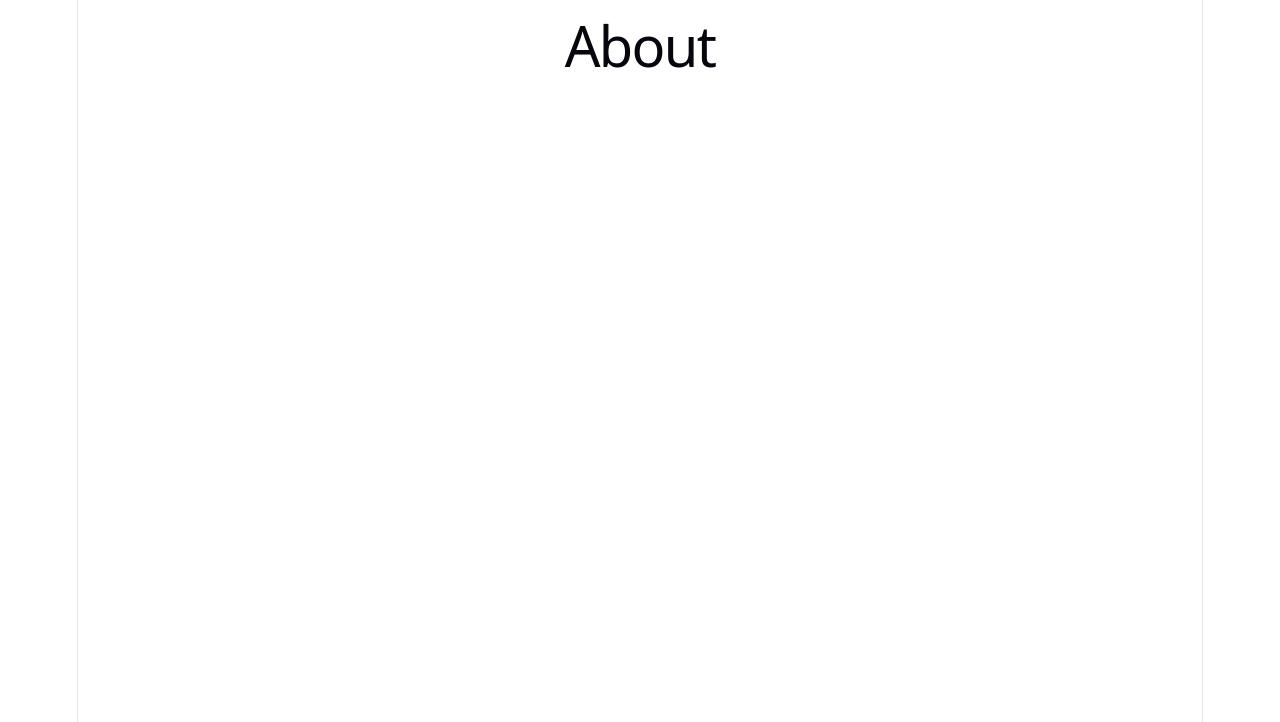
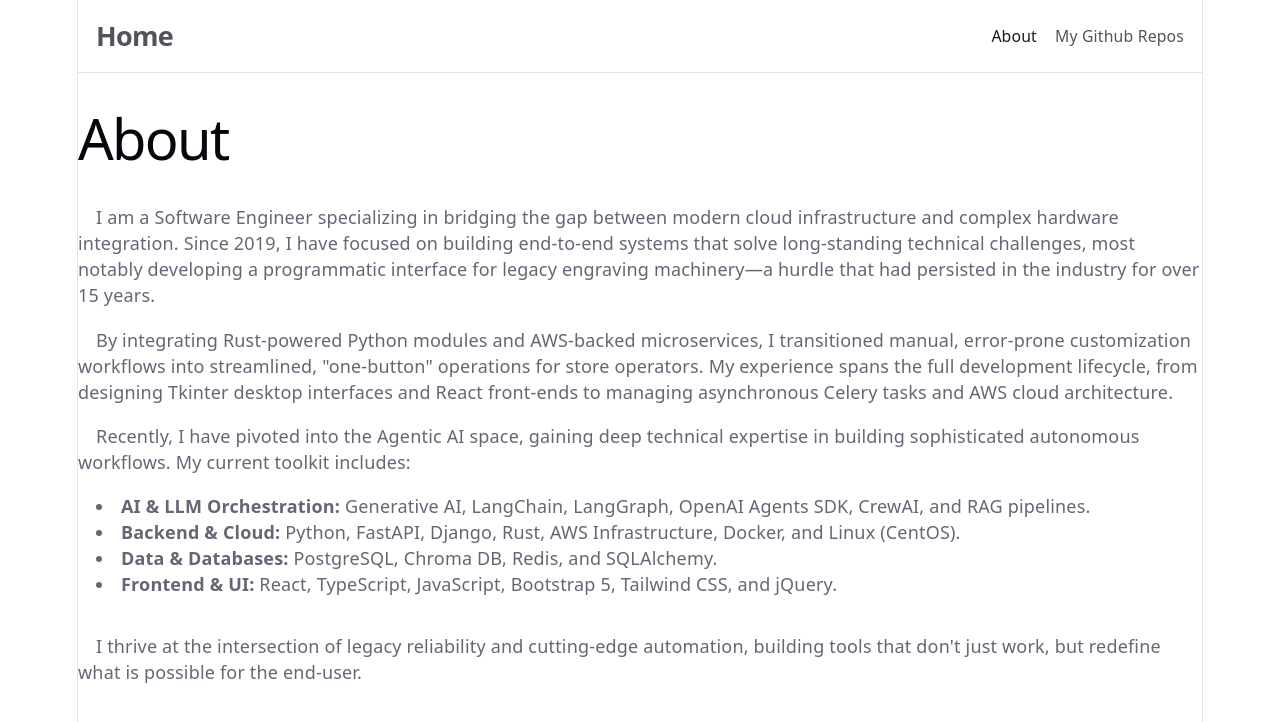
Before and after one commit to Shmacked/Portfolio, a React app: page /about in a window 1280 px wide. Shown: the top 722 px of the page. Built offline with nearby package versions, Linux system fonts and the light colour scheme; the HTML template or start-up script is replaced by a standard one.

Commit message:
loading cards; repositories displayed; about me section updated; added navbar.

```diff
--- a/package.json
+++ b/package.json
@@ -11,6 +11,7 @@
   },
   "dependencies": {
     "@tailwindcss/vite": "^4.2.2",
+    "axios": "^1.13.6",
     "react": "^19.2.4",
     "react-dom": "^19.2.4",
     "react-router-dom": "^7.13.2",
--- a/src/App.tsx
+++ b/src/App.tsx
@@ -2,15 +2,18 @@ import './App.css'
 import { BrowserRouter, Route, Routes } from 'react-router-dom'
 import Home from './pages/Home.tsx'
 import About from './pages/About.tsx'
-
+import MyRepos from './pages/MyRepos.tsx'
+import NavBar from './components/NavBar.tsx'
 
 function App() {
   return (
     <>
       <BrowserRouter basename={import.meta.env.BASE_URL}>
+        <NavBar />
         <Routes>
           <Route path="/" element={<Home />} />
           <Route path="/about" element={<About />} />
+          <Route path="/my-repos" element={<MyRepos />} />
         </Routes>
       </BrowserRouter>
     </>
--- /dev/null
+++ b/src/components/NavBar.tsx
@@ -0,0 +1,33 @@
+import React from 'react'
+import { NavLink } from 'react-router-dom'
+
+const NavBar: React.FunctionComponent = () => {
+    return (
+        <nav className="sticky top-0 z-50 bg-white dark:bg-zinc-900 border-b border-zinc-200 dark:border-zinc-800">
+            <div className="container mx-auto px-4 py-4 flex items-center justify-between">
+                <NavLink to="/" end className={({isActive}) => isActive ?
+                    "text-2xl font-bold tracking-tight text-zinc-900 dark:text-zinc-100":
+                    "text-2xl font-bold tracking-tight text-zinc-600 dark:text-zinc-400 hover:text-zinc-900 dark:hover:text-zinc-100"
+                }>
+                    Home
+                </NavLink>
+                <span className="flex items-center gap-4">
+                    <NavLink to="/about" end className={({isActive}) => isActive ?
+                        "text-sm font-medium text-zinc-900 dark:text-zinc-100":
+                        "text-sm font-medium text-zinc-600 dark:text-zinc-400 hover:text-zinc-900 dark:hover:text-zinc-100"
+                    }>
+                        About
+                    </NavLink>
+                    <NavLink to="/my-repos" end className={({isActive}) => isActive ?
+                        "text-sm font-medium text-zinc-900 dark:text-zinc-100":
+                        "text-sm font-medium text-zinc-600 dark:text-zinc-400 hover:text-zinc-900 dark:hover:text-zinc-100"
+                    }>
+                        My Github Repos
+                    </NavLink>
+                </span>
+            </div>
+        </nav>
+    )
+}
+
+export default NavBar
--- a/src/pages/About.tsx
+++ b/src/pages/About.tsx
@@ -2,10 +2,56 @@ import React from 'react'
 
 const About: React.FunctionComponent = () => {
     return (
-        <div>
-            <h1>
-                About
-            </h1>
+        <div className="flex flex-col items-center justify-center w-full">
+            <div className="prose dark:prose-invert max-w-none text-left">
+                <h1 className="mb-8 text-3xl font-bold tracking-tight">
+                    About
+                </h1>
+                <div className="flex flex-col gap-4">
+                    <p className="indent-4">
+                        I am a Software Engineer specializing in bridging the gap between modern cloud infrastructure and complex hardware integration. Since 2019, I have focused on building end-to-end systems that solve long-standing technical challenges, most notably developing a programmatic interface for legacy engraving machinery—a hurdle that had persisted in the industry for over 15 years.
+                    </p>
+
+                    <p className="indent-4">
+                        By integrating Rust-powered Python modules and AWS-backed microservices, I transitioned manual, error-prone customization workflows into streamlined, "one-button" operations for store operators. My experience spans the full development lifecycle, from designing Tkinter desktop interfaces and React front-ends to managing asynchronous Celery tasks and AWS cloud architecture.
+                    </p>
+
+                    <p className="indent-4">
+                        Recently, I have pivoted into the Agentic AI space, gaining deep technical expertise in building sophisticated autonomous workflows. My current toolkit includes:
+                    </p>
+
+                    <ul className="list-disc list-inside mb-4 indent-4">
+                        <li>
+                            <span className="font-bold">
+                                AI & LLM Orchestration:&nbsp;
+                            </span>
+                            Generative AI, LangChain, LangGraph, OpenAI Agents SDK, CrewAI, and RAG pipelines.
+                        </li>
+                        <li>
+                            <span className="font-bold">
+                                Backend & Cloud:&nbsp;
+                            </span>
+                            Python, FastAPI, Django, Rust, AWS Infrastructure, Docker, and Linux (CentOS).
+                        </li>
+                        <li>
+                            <span className="font-bold">
+                                Data & Databases:&nbsp;
+                            </span>
+                            PostgreSQL, Chroma DB, Redis, and SQLAlchemy.
+                        </li>
+                        <li>
+                            <span className="font-bold">
+                                Frontend & UI:&nbsp;
+                            </span>
+                            React, TypeScript, JavaScript, Bootstrap 5, Tailwind CSS, and jQuery.
+                        </li>
+                    </ul>
+
+                    <p className="indent-4">
+                        I thrive at the intersection of legacy reliability and cutting-edge automation, building tools that don't just work, but redefine what is possible for the end-user.
+                    </p>
+                </div>
+            </div>
         </div>
     )
 }
--- /dev/null
+++ b/src/pages/MyRepos.tsx
@@ -0,0 +1,57 @@
+import React from 'react'
+import axios from 'axios'
+
+const MyRepos: React.FunctionComponent = () => {
+    const [repos, setRepos] = React.useState<any[]>([]);
+    const [loading, setLoading] = React.useState(true);
+    const [error, setError] = React.useState(false);
+
+    const skeletons = Array.from({ length: 9 });
+
+    React.useEffect(() => {
+        axios.get('https://api.github.com/users/Shmacked/repos')
+        .then((response) => {
+            setRepos(response.data);
+        })
+        .catch(() => {setError(true); setRepos([]);})
+        .finally(() => setLoading(false));
+    }, [])
+
+
+    return (
+        <section>
+            <h1 className="mb-8 text-3xl font-bold tracking-tight">
+                My Repos
+            </h1>
+            <div className="grid gap-6 sm:grid-cols-2 lg:grid-cols-3">
+                {loading? skeletons.map((_, i) => (
+                    <article key={i} className='flex min-h-48 flex-col rounded-2xl border border-zinic-200 bg-white p-5 shadow-sm dark:border-zine-900'>
+                        <div className="animate-pulse mb-3 h-6 w-2/3 rounded-md bg-zinc-200 dark:bg-zinc-700"></div>
+                        <div className="animate-pulse mb-2 h-4 w-full rounded-md bg-zinc-200 dark:bg-zinc-700"></div>
+                        <div className="animate-pulse mb-4 h-4 w-5/6 rounded-md bg-zinc-200 dark:bg-zinc-700"></div>
+                        <div className="animate-pulse mt-auto h-9 w-28 roounded-lg bg-zinc-200 dark:bg-zinc-700"></div>
+                    </article>
+                )):
+                error? <p className="text-red-500">Could not load repositories at this time.</p>:
+                repos.map((repo) => {
+                    return (
+                        <article key={repo.id} className="flex min-h-48 flex-col rounded-2xl border border-zinc-200 bg-white p-5 shadow-sm transition hover:-translate-y-0.5 hover:shadow-md dark:border-zinc-700 dark:bg-zinc-900">
+                            <h2 className="mb-2 text-xl font-semibold">
+                                {repo.name}
+                            </h2>
+                            <p className="mb-4 text-sm text-zinc-600 dark:text-zinc-300">
+                                {repo.description || 'No description'}
+                            </p>
+                            <a href={repo.html_url} target="_blank" rel="noopener noreferrer"
+                            className="mt-auto inline-flex w-fit items-center rounded-lg bg-zinc-900 px-3 py-2 text-sm font-medium text-white transition hover:bg-zinc-700 dark:bg-zinc-100 dark:text-zinc-900 dark:hover:bg-white">
+                                View on GitHub
+                            </a>
+                        </article>
+                    )
+                })}
+            </div>
+        </section>
+    )
+}
+
+export default MyRepos
```
Also changed, not shown: 1 other file (tests, documents, lock files or other folders).
